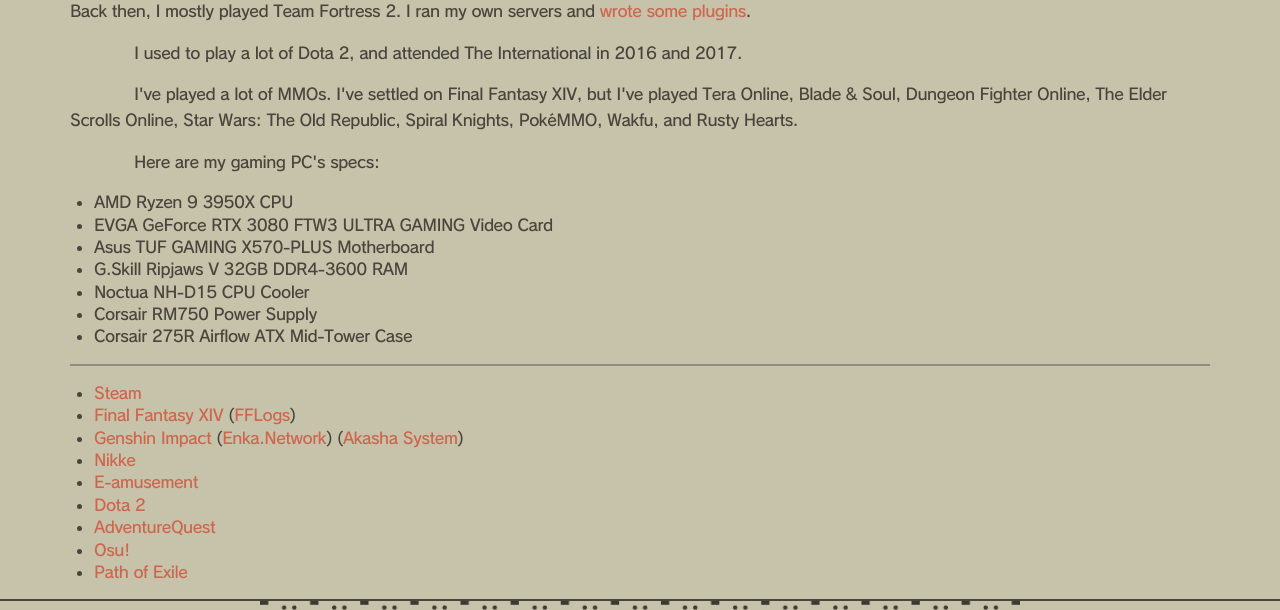
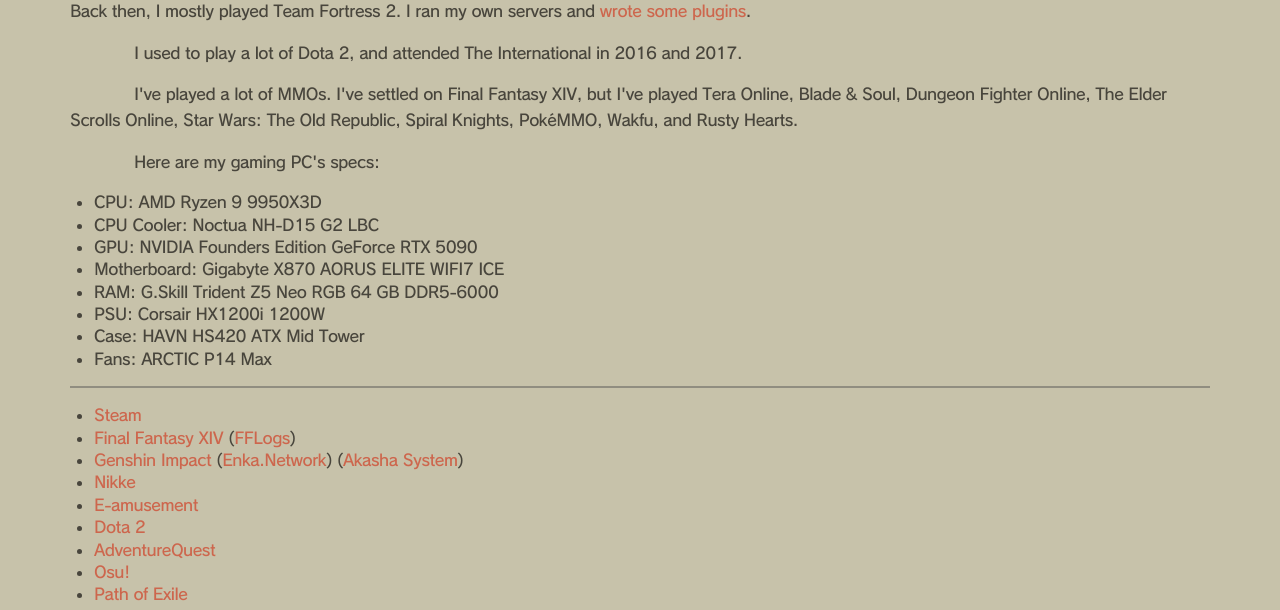
Before and after one commit to tesu/website, a Flask app: page /about/gaming in a window 1280 px wide. Shown: the part 284-894 px from the top of the page. Run offline with Flask 3, Linux system fonts and the light colour scheme; data that the repository does not hold is empty.

Commit message:
update pc specs

```diff
--- a/tesu/templates/about/gaming.html
+++ b/tesu/templates/about/gaming.html
@@ -7,13 +7,14 @@
             <p class=indented>I've played a lot of MMOs. I've settled on Final Fantasy XIV, but I've played Tera Online, Blade &amp; Soul, Dungeon Fighter Online, The Elder Scrolls Online, Star Wars: The Old Republic, Spiral Knights, Pok&eacute;MMO, Wakfu, and Rusty Hearts.
             <p class=indented>Here are my gaming PC's specs:
             <ul>
-                <li>AMD Ryzen 9 3950X CPU
-                <li>EVGA GeForce RTX 3080 FTW3 ULTRA GAMING Video Card
-                <li>Asus TUF GAMING X570-PLUS Motherboard
-                <li>G.Skill Ripjaws V 32GB DDR4-3600 RAM
-                <li>Noctua NH-D15 CPU Cooler
-                <li>Corsair RM750 Power Supply
-                <li>Corsair 275R Airflow ATX Mid-Tower Case
+                <li>CPU: AMD Ryzen 9 9950X3D
+                <li>CPU Cooler: Noctua NH-D15 G2 LBC
+                <li>GPU: NVIDIA Founders Edition GeForce RTX 5090
+                <li>Motherboard: Gigabyte X870 AORUS ELITE WIFI7 ICE
+                <li>RAM: G.Skill Trident Z5 Neo RGB 64 GB DDR5-6000
+                <li>PSU: Corsair HX1200i 1200W
+                <li>Case: HAVN HS420 ATX Mid Tower
+                <li>Fans: ARCTIC P14 Max
             </ul>
             <hr>
             <ul>
```
